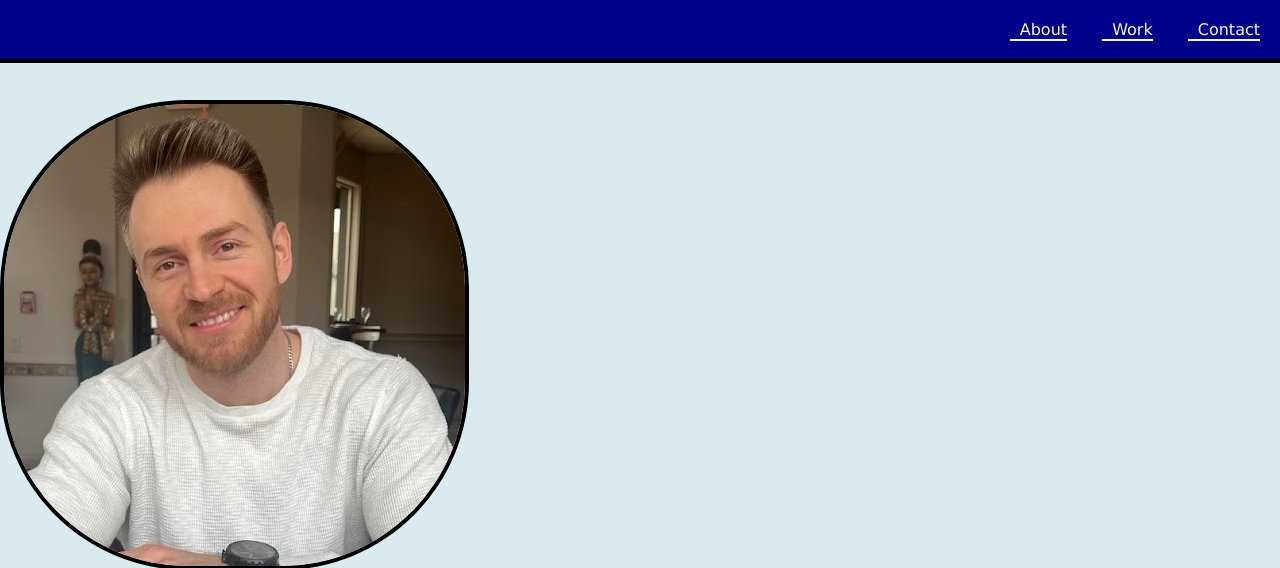
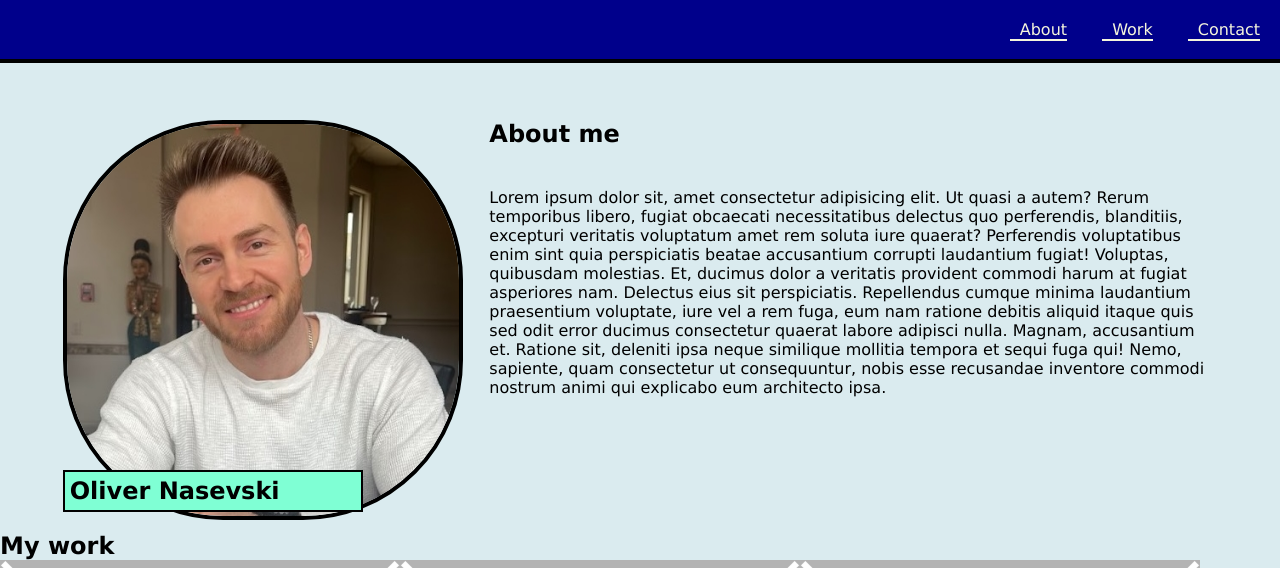
Before and after one commit to oliver23n/Portfolio-01, a plain HTML site: page index.html in a window 1280 px wide. Shown: the top 568 px of the page. Drawn offline with Linux system fonts and the light colour scheme.

Commit message:
added placeholders for project imgs

```diff
--- a/assets/styles.css
+++ b/assets/styles.css
@@ -18,7 +18,7 @@ header{
     width:100%;
     border-bottom: 4px solid black;
 }
-nav li{
+ li{
     display: inline;
     padding-left:10px;
     border-bottom: 2px solid beige;
@@ -30,15 +30,49 @@ a{
 }
 main{
     padding-top: 100px;
+    display: flex;
+    flex-wrap:wrap;
 }
-figure{
 
-}
 figure img{
     border-radius: 40%;
     border: 4px solid #000;
+
 }
 .photo-name{
     position: relative;
+    border:2px solid #000;
+    background-color: aquamarine;
+    margin-top:-50px;
+    padding:5px;
+    width:300px;
+}
+.container,
+.work,
+.contact {
+    display: flex;
+    flex-wrap: wrap;
+    flex-direction: row;
+    justify-content: space-evenly;
+}
+.profile,
+.about{
+    padding:20px;
 
 }
+.profile{
+    width:30%;
+}
+.about{
+    width:60%;
+}
+p{
+    text-align:left;
+    margin-top:40px;
+    height: auto;
+}
+img{
+    display:block;
+    height:400px;
+    width:400px;
+}
--- a/index.html
+++ b/index.html
@@ -20,23 +20,41 @@
         </nav>
     </header>
     <main>
-        <container>
+        <container class="container">
+            <section class="profile">
                 <figure>
                     <img src="./images/profilepic.jpg" alt="Photo of me (OLIVER)">
                 </figure>
                 <h1 class="photo-name">
                     Oliver Nasevski
                 </h1>
-        </container>
-        <section id="about" class="about"></section>
+            </section>
+            <section id="about" class="about">
 
                 <h2>About me</h2>
                 <p>
-
+                    Lorem ipsum dolor sit, amet consectetur adipisicing elit. Ut quasi a autem? Rerum temporibus libero,
+                    fugiat obcaecati necessitatibus delectus quo perferendis, blanditiis, excepturi veritatis voluptatum
+                    amet rem soluta iure quaerat?
+                    Perferendis voluptatibus enim sint quia perspiciatis beatae accusantium corrupti laudantium fugiat!
+                    Voluptas, quibusdam molestias. Et, ducimus dolor a veritatis provident commodi harum at fugiat
+                    asperiores nam. Delectus eius sit perspiciatis.
+                    Repellendus cumque minima laudantium praesentium voluptate, iure vel a rem fuga, eum nam ratione
+                    debitis aliquid itaque quis sed odit error ducimus consectetur quaerat labore adipisci nulla.
+                    Magnam, accusantium et.
+                    Ratione sit, deleniti ipsa neque similique mollitia tempora et sequi fuga qui! Nemo, sapiente, quam
+                    consectetur ut consequuntur, nobis esse recusandae inventore commodi nostrum animi qui explicabo eum
+                    architecto ipsa.
                 </p>
             </section>
+
+        </container>
+        <h2>My work</h2>
         <section id="work" class="work">
-            <h2>My work</h2>
+
+            <img src="./images/placeholder.png" alt="">
+            <img src="./images/placeholder.png" alt="">
+            <img src="./images/placeholder.png" alt="">
         </section>
         <section id="contact" class="contact">
             <h2>Contact Me</h2>
```
Also changed, not shown: images/placeholder.png (added). Lines whose indentation alone changed are shown as unchanged.
